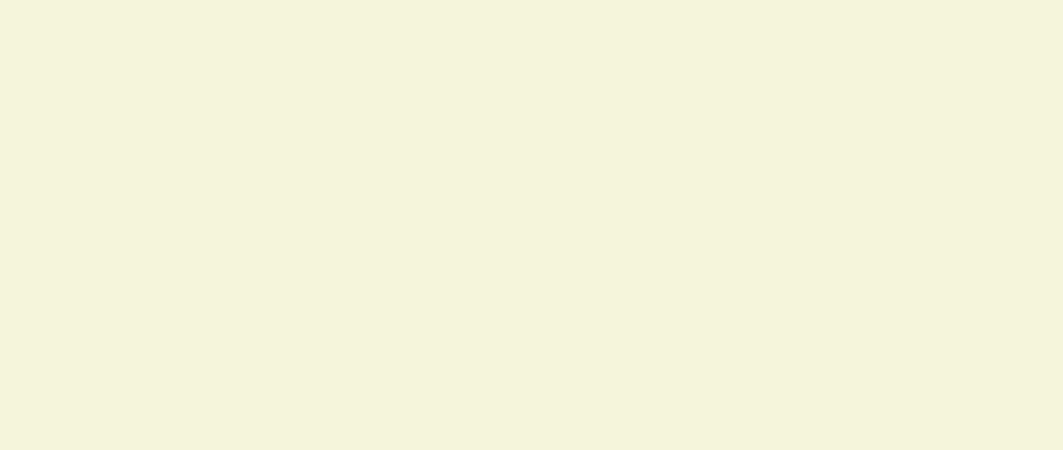
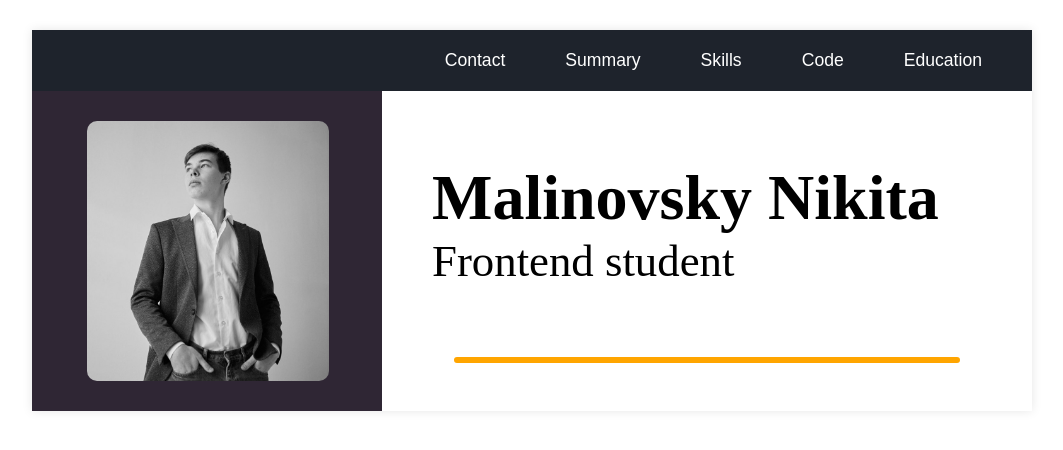
Before and after one commit to malinov1y/rsschool-cv, a plain HTML site: page index.html in a window 1280 px wide. Shown: the whole page, without its empty margins (108-1171 px from the left). Drawn offline with Linux system fonts and the light colour scheme.

Commit message:
feat: add header

```diff
--- a/index.html
+++ b/index.html
@@ -4,7 +4,29 @@
         <meta charset="UTF-8">
         <meta name="viewport" content="width=device-width, initial-scale=1.0">
         <link rel="stylesheet" href="style.css">
-        <title>Document</title>
+        <title>CV</title>
     </head>
-    <body></body>
+    <body>
+        <header>
+            <nav>
+                <ul>
+                    <li><a href="#contact">Contact</a></li>
+                    <li><a href="#summary">Summary</a></li>
+                    <li><a href="#skills">Skills</a></li>
+                    <li><a href="#code">Code</a></li>
+                    <li><a href="#education">Education</a></li>
+                </ul>
+            </nav>
+            <section class="header">
+                <div class="ava">
+                    <img src="assets/img/ava.jpg" alt="Фото для CV">
+                </div>
+                <div class="name">
+                    <h1>Malinovsky Nikita</h1>
+                    <p>Frontend student</p>
+                    <hr>
+                </div>
+            </section>
+        </header>
+    </body>
 </html>
--- a/style.css
+++ b/style.css
@@ -1,3 +1,68 @@
-body{
-    background-color: beige;
+body {
+    width: 1000px;
+    margin: 0 auto;
+    margin-top: 30px;
+    box-shadow: 0 0 10px rgba(0, 0, 0, 0.1);
 }
+
+nav{
+    background-color: #1e232c;
+    padding: 20px;
+}
+
+nav ul {
+    list-style: none;
+    margin: 0;
+    padding: 0;
+    display: flex;
+    justify-content: flex-end;
+}
+
+nav a {
+    text-decoration: none;
+    padding-inline: 30px;
+    color: white;
+    font-family: Arial, sans-serif;
+    font-size: 1.1em;
+}
+
+.ava{
+    background-color: #2f2634;
+    width: 35%;
+}
+
+.ava img{
+    height: 260px;
+    border-radius: 10px;
+    display: block;
+    margin: 30px 55px;
+}
+
+.header{
+    display: flex;
+}
+
+.name{
+    width: 65%;
+    padding: 70px 50px 0px 50px;
+}
+
+hr{
+    margin-top: 70px;
+    width: 500px;
+    border: 3px solid orange;
+    border-radius: 20px;
+}
+
+h1, p, h2{
+    margin: 0;
+    display: inline-block;
+}
+
+h1{
+    font-size: 4em;
+}
+
+.name p{
+    font-size: 2.8em;
+}
```
Also changed, not shown: assets/img/ava.jpg (added), assets/svg/github.svg (added), assets/svg/rs_school_logo.svg (added).
